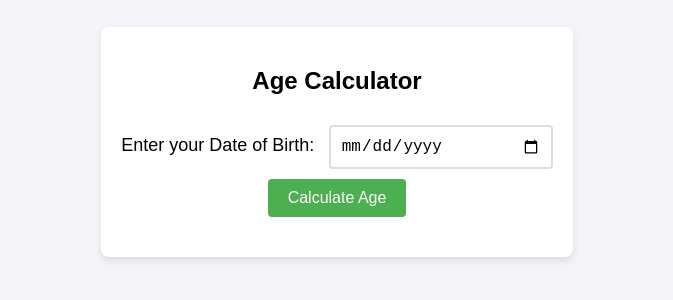
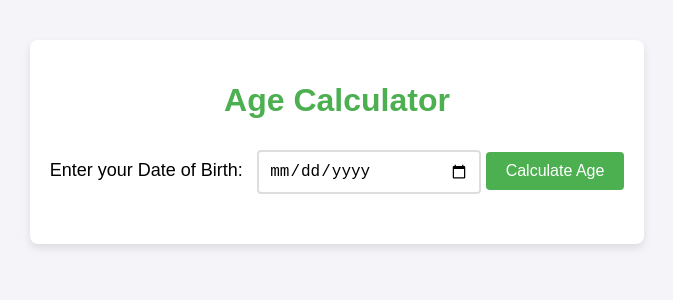
Before and after one commit to redashalabi/Age-Calculator, a plain HTML site: page index.html in a window 1280 px wide. Shown: the part 258-558 px from the top of the page, without its empty margins (303-976 px from the left). Drawn offline with Linux system fonts and the light colour scheme.

Commit message:
Update index.html
Signed-off-by: SoleSprint <redavd12@gmail.com>

```diff
--- a/index.html
+++ b/index.html
@@ -4,18 +4,19 @@
     <meta charset="UTF-8">
     <meta name="viewport" content="width=device-width, initial-scale=1.0">
     <title>Age Calculator</title>
-   <link rel="stylesheet" href="styles.css">
+    <link rel="stylesheet" href="styles.css">
 </head>
 <body>
+
     <div class="container">
-        <h2>Age Calculator</h2>
-        <div class="form-group">
-            <label for="dob">Enter your Date of Birth:</label>
-            <input type="date" id="dob" required>
-        </div>
+        <h1>Age Calculator</h1>
+        <label for="dob">Enter your Date of Birth:</label>
+        <input type="date" id="dob" required>
         <button onclick="calculateAge()">Calculate Age</button>
-        <div id="result" class="result"></div>
+
+        <div id="result"></div>
     </div>
+
     <script src="calculateAge.js"></script>
 </body>
 </html>
```
